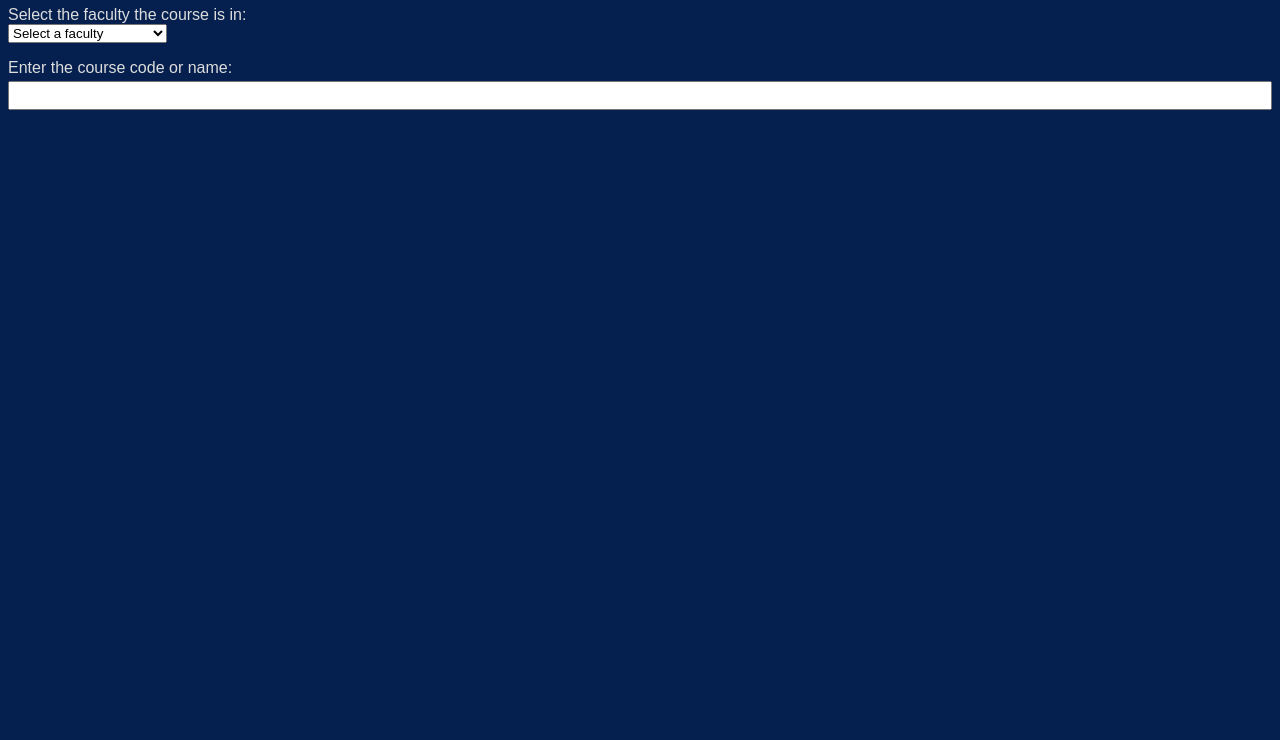
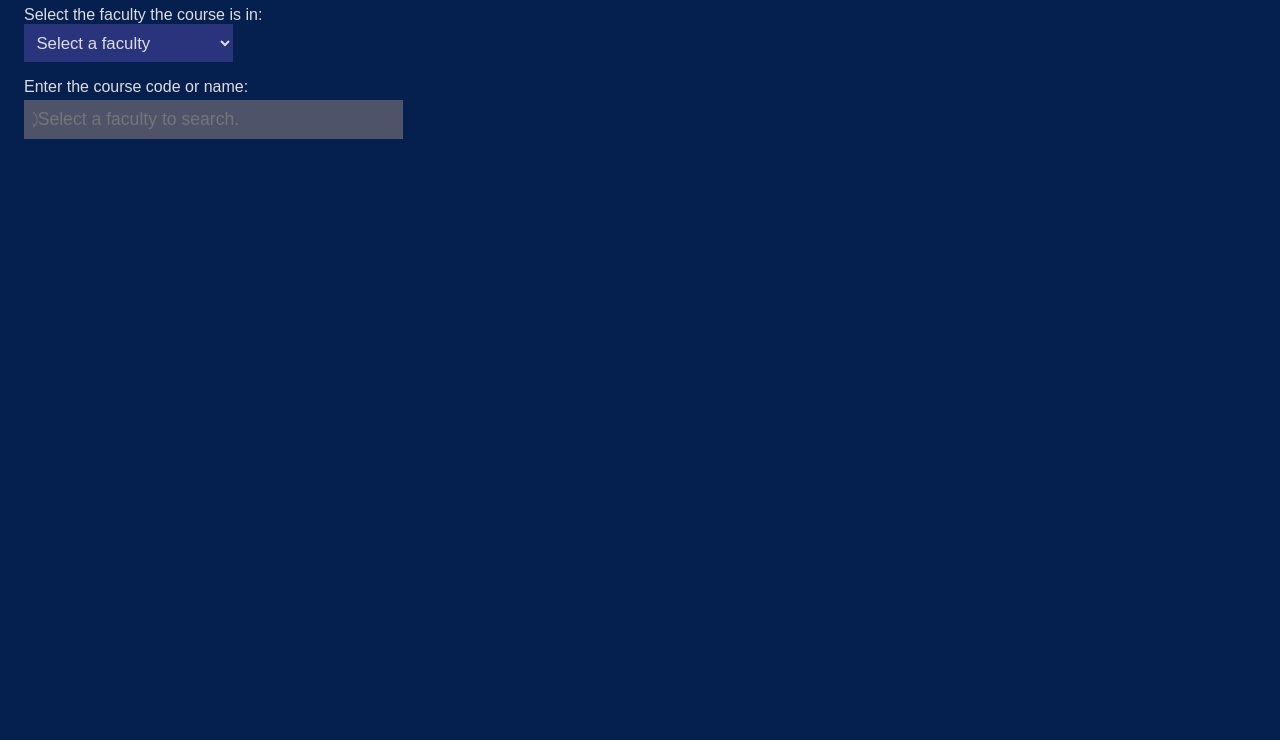
Before and after one commit to leham39/McGill_CourseGuide, a plain HTML site: page index.html in a window 1280 px wide. Shown: the part 60-800 px from the top of the page. Drawn offline with Linux system fonts and the light colour scheme.

Commit message:
Refined formating, UI, and UX of course searching

```diff
--- a/index.html
+++ b/index.html
@@ -7,6 +7,7 @@
 </head>
 <body>
     <h1>McGill Course Tool</h1>
+    <div class="faculty-select">
         <label for="faculty">Select the faculty the course is in:</label>
         <form autocomplete="on">
             <select name="faculty" id="faculty" onchange="loadFacultyCourses(this.value)">
@@ -23,9 +24,11 @@
                 <option value="science">Science</option>
             </select>
         </form>
+    </div>
+    <div class="course-search">
         <div class="search-wrapper">
             <label for="course">Enter the course code or name:</label>
-        <input type="search" id="course" name="course">
+            <input type="search" id="course" name="course" disabled placeholder="⃠ Select a faculty to search.">
         </div>
         <div class="course-cards" id="course-list">
             <template course-card-template>
@@ -36,4 +39,5 @@
                 </div>
             </template>
         </div>
+    </div>
 </body>
--- a/script.js
+++ b/script.js
@@ -40,6 +40,8 @@ function loadFacultyCourses(faculty) {
             const csv = csvText.split('\n').map(row => row.split(','));
                 document.getElementById('course-list').innerHTML = ''; // Clear existing courses
                 document.getElementById('initialOption').style.display = 'none';
+                courseInput.removeAttribute('disabled');
+                courseInput.placeholder = "Search courses...";
             if (validateCSV(csv)) {
                 courses = csv.slice(1, -1).map(row => {
                     const courseCard = courseCardTemplate.content.cloneNode(true).children[0];
--- a/style.css
+++ b/style.css
@@ -1,7 +1,12 @@
+
 body {
     background-color: #05204f;
     font-family: Arial, Helvetica, sans-serif;
     color: #dddddd;
+}
+
+.course-search {
+    width: 100%;
 }
 
 .search-wrapper {
@@ -10,8 +15,26 @@ body {
     gap: 0.25rem;
 }
 
+select {
+    font-size: 1.05rem;
+    background-color: #29347d;
+    color: #dddddd;
+    border: none;
+    padding: 0.5em;
+}
+
 input {
-    font-size: 1.25rem;
+    font-size: 1.1rem;
+    background-color: #29347d;
+    color: #dddddd;
+    border: none;
+    padding: 0.5em;
+}
+input:focus {
+    outline: none;
+}
+input:disabled {
+    background-color: #4e536a;
 }
 
 .course-cards {
@@ -43,3 +66,13 @@ input {
 .hide {
     display: none;
 }
+
+@media (min-width: 1000px) {
+    .course-search {
+        width: 30%;
+        margin-left: 1rem;
+    }
+    .faculty-select {
+        margin-left: 1rem;
+    }
+}
```
Lines whose indentation alone changed are shown as unchanged.
